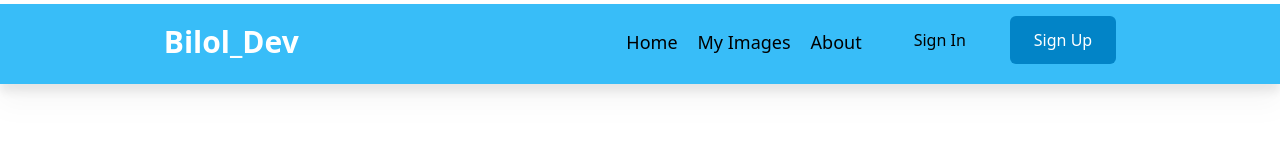
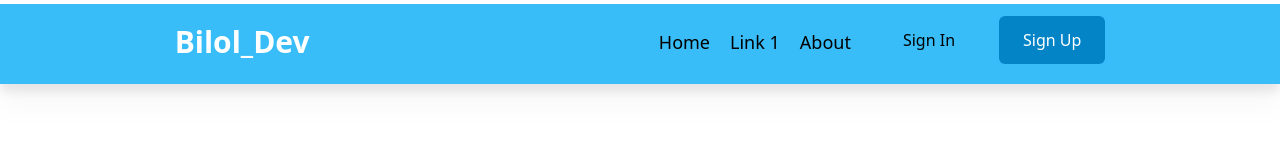
Before and after one commit to Biloliddin2001/my-site, a React (Vite) app: page / in a window 1280 px wide. Shown: the top 150 px of the page. Built offline with nearby package versions, Linux system fonts and the light colour scheme.

Commit message:
Update Navbar.jsx
update link color

```diff
--- a/src/navbar/Navbar.jsx
+++ b/src/navbar/Navbar.jsx
@@ -16,7 +16,7 @@ const Navbar = () => {
             <div className="hidden md:block mt-6">
                 <ul className='flex justify-between'>
                     <li className='pr-5 text-lg cursor-pointer hover:text-white'><Link to="/">Home</Link></li>
-                    <li className='pr-5 text-lg cursor-pointer hover:text-white'><Link to="/my_images">My Images</Link></li>
+                    <li className='pr-5 text-lg cursor-pointer hover:text-white'><Link to="/my_images">Link 1</Link></li>
                     <li className='pr-5 text-lg cursor-pointer hover:text-white'><Link to="/about">About</Link></li>
                     <div className="relative bottom-3">
                         <button className='text-black py-3 px-6 ml-2'><Link to="/login">Sign In</Link></button>
@@ -33,7 +33,7 @@ const Navbar = () => {
                 { isOpen &&
                     <ul className='block ml-3 mr-3 md:hidden'>
                         <li className='pr-5 pt-2 text-2xl text-center pt-3 cursor-pointer hover:text-indigo-500'><Link to="/">Home</Link></li>
-                        <li className='pr-5 pt-2 text-2xl text-center pt-3 cursor-pointer hover:text-indigo-500'><Link to="/my_images">My Image</Link></li>
+                        <li className='pr-5 pt-2 text-2xl text-center pt-3 cursor-pointer hover:text-indigo-500'><Link to="/my_images">Link</Link></li>
                         <li className='pr-5 pt-2 text-2xl text-center pt-3 cursor-pointer hover:text-indigo-500'><Link to="/about">About</Link></li>
                         <div className="mt-2">
                             <button className='text-black block w-full py-3 px-6 mt-5'><Link to="/login">Sign In</Link></button>
```
